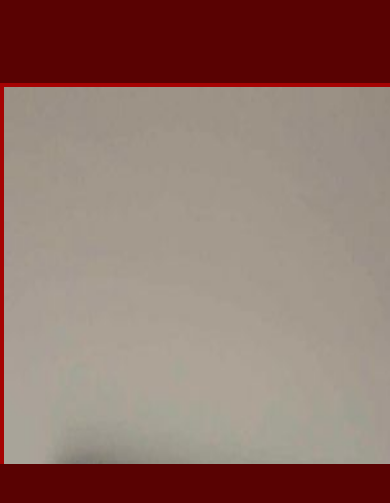
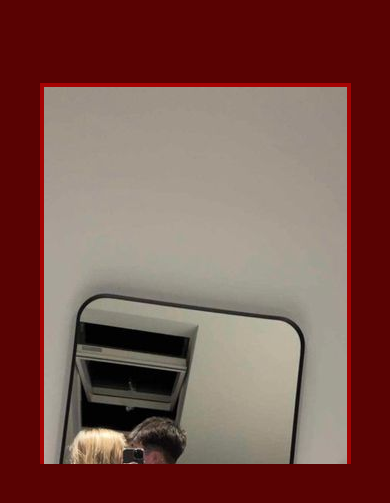
Before and after one commit to fymeekk/olawalentynki, a plain HTML site: page index.html in a window 390 px wide. Shown: the top 503 px of the page. Drawn offline with Linux system fonts and the light colour scheme.

Commit message:
Add files via upload

```diff
--- a/main.css
+++ b/main.css
@@ -239,8 +239,8 @@
         border-style: solid;
         border-color: #A60303;
         border-width:4px;
-        width: 606px;
-        height: 1008px;
+        width: 303px;
+        height: 540px;
     }
     #napistl{
         position: absolute;
```
